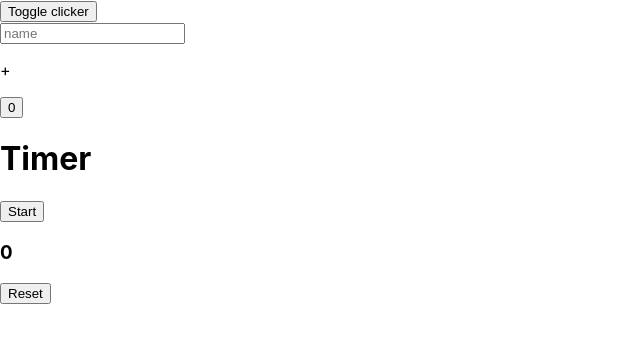
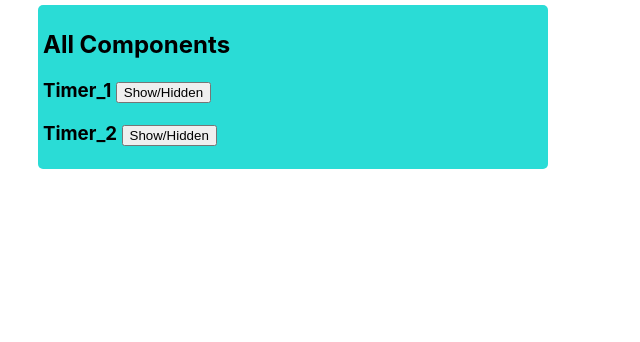
Before and after one commit to AlexanderSipko/react-function, a React (Create React App) app: page / in a window 1280 px wide. Shown: the top 342 px of the page, without its empty margins (0-640 px from the left). Built offline with nearby package versions, Linux system fonts and the light colour scheme.

Commit message:
add style

```diff
--- a/src/App.js
+++ b/src/App.js
@@ -1,22 +1,12 @@
 
-import React, {useState} from "react";
-import Clicker from './components/Clicker'
-import WithRef from './components/Ref'
-// import Timer from './components/Timer'
-import TimerF from './components/TimerHouck'
+import React from "react";
+import RenderList from './components/RenderList'
 
 function App() {
 
-  const [isClicker, setClicker]= useState(false);
-
-
   return (
     <div className="App">
-      <button onClick={() => setClicker(!isClicker)}>Toggle clicker</button>
-      {isClicker && <Clicker/>}
-      <WithRef />
-      {/* <Timer/> */}
-      <TimerF/>
+      <RenderList/>
     </div>
   );
 }
--- a/src/components/Clicker.jsx
+++ /dev/null
@@ -1,37 +0,0 @@
-
-import React, {useState, useEffect} from "react";
-
-function Clicker() {
-  // const firstRenderRef = useRef(true);
-  const [count, setCount] = useState(0);
-
-  const increment = () => {
-    setCount(count+1)
-  }
-
-  const decrement = () => {
-    setCount(count-1)
-  }
-
-  useEffect(() => {
-    //данная зависимость позволяет исключить двойной вызов useEffect
-    // if (firstRenderRef.current){
-    //   firstRenderRef.current = false;
-    //   return;
-    // }
-    console.log('Hello useEffect', count);
-
-    return () => console.log('Goodbye')
-  }, [count]);
-
-  return (
-    <div className="Clicker">
-      <h1>Start Learn Function React</h1>
-        <button onClick={increment}> + </button>
-          <span style={{display:'inline-block', margin:'0 0.5rem'}}>{count}</span>
-        <button onClick={decrement}> - </button>
-    </div>
-  );
-}
-
-export default Clicker;
--- a/src/components/Ref.jsx
+++ /dev/null
@@ -1,28 +0,0 @@
-import React from "react";
-
-const WithRef = () => {
-    const inputEl = React.useRef(null)
-    // const numRef = React.useRef(0)
-    const [inValue, setValue] = React.useState('')
-    const [numRefValue, setnumRefValue] = React.useState(0)
-
-    const handleChange = () => {
-        setValue(inputEl.current.value)
-    }
-
-    const handleClick = () => {
-        setnumRefValue(numRefValue*1 + 1);
-    }
-
-    return (
-        <div>
-            <input onChange={handleChange} placeholder="name" ref={inputEl}/>
-            <p>+ {inValue}</p>
-
-            <button onClick={handleClick}>{numRefValue}</button>
-        </div>
-    )
-}
-
-
-export default WithRef
--- /dev/null
+++ b/src/components/RenderList.jsx
@@ -0,0 +1,37 @@
+import React from "react";
+import TimerF from "./Timer"
+
+function RenderComponents () {
+    const allComponents = [{
+        'key':'1', 'component':<TimerF/>, 'name':'Timer_1'
+    },{
+        'key':'2', 'component':<TimerF/>, 'name':'Timer_2'
+    }];
+
+    const [hidden, setHidden] = React.useState(false)
+    const [key, setKey] = React.useState(null)
+
+    function heandlerHidden(key) {
+        setHidden(!hidden)
+        setKey(key)
+    }
+
+    return (
+        <div className="RenderList">
+            <h2>All Components</h2>
+            { allComponents.map((item) =>
+                <div key={item.key}>
+                    <h3>{item.name} <button onClick={() => heandlerHidden(item.key) }>Show/Hidden</button> </h3>
+                    { (hidden && key === item.key)? (
+                        <div className="componentsShow">{item.component}</div>
+                        ):
+                        ''
+                    }
+                </div>
+                )
+            }
+        </div>
+    )
+}
+
+export default RenderComponents
--- a/src/components/Timer.jsx
+++ b/src/components/Timer.jsx
@@ -1,58 +1,53 @@
-import React from 'react';
 
-export default class Timer extends React.Component {
+import React from "react"
 
-    state = {
-        calculate:0,
-        isCounting:false
+function getDefaultValue() {
+    const userCount = localStorage.getItem('count');
+    return userCount? +userCount: 0;
+}
+
+function TimerF () {
+
+    const [seconds, setSeconds] = React.useState(getDefaultValue())
+    const [isActive, setIsActive] = React.useState(false)
+
+    function toggleActive() {
+        setIsActive(!isActive)
     }
 
-    componentDidMount() {
-        const userCount = localStorage.getItem('count');
-        if (userCount) this.setState({ calculate: +userCount });
+    function reset() {
+        setIsActive(false)
+        setSeconds(0)
     }
 
-    componentDidUpdate() {
-        localStorage.setItem('count', this.state.calculate);
-    }
+    React.useEffect(() => {
+        let idInterval = null;
+        if (isActive) {
+            idInterval = setInterval(() => {
+                setSeconds(seconds => +seconds + 1);
+            }, 1000)
+        } else if (!isActive) {
+            clearInterval(idInterval)
+        }
+        return () => clearInterval(idInterval)
+    }, [isActive])
 
-    componentWillUnmount() {
-        clearInterval(this.counterId);
-        this.handlerStop();
-    }
+    React.useEffect(() => {
+        localStorage.setItem('count', seconds);
+    }, [seconds])
 
-    handlerStart = () => {
-        clearInterval(this.counterId );
+    return (
+        <div>
+            {isActive? (
+                <button onClick={toggleActive} >Stop</button>
+            ):(
+                <button onClick={toggleActive} >Start</button>
+            )}
+            <span className="timerSpan">{ seconds }</span>
+            <button onClick={reset} >Reset</button>
+        </div>
+    )
+}
 
-        this.setState({isCounting:!this.state.isCounting});
 
-        this.counterId =  setInterval(() => {
-            this.setState({calculate: this.state.calculate + 1})
-        }, 1000);
-    }
-
-    handlerStop = () => {
-        this.setState({isCounting:!this.state.isCounting});
-        clearInterval(this.counterId )
-    }
-
-    handlerReset = () => {
-        clearInterval(this.counterId )
-        this.setState({calculate: 0})
-    }
-
-    render() {
-        return (
-            <div className="Timer">
-                <h1>React Timer</h1>
-                { this.state.isCounting? (
-                    <button onClick={ this.handlerStop } >Stop</button>
-                ):(
-                    <button onClick={ this.handlerStart } >Start</button>
-                )}
-                <p>{ this.state.calculate }</p>
-                <button onClick={ this.handlerReset } >Reset</button>
-            </div>
-        );
-    }
-}
+export default TimerF
--- a/src/components/TimerHouck.jsx
+++ /dev/null
@@ -1,54 +0,0 @@
-
-import React from "react"
-
-function getDefaultValue() {
-    const userCount = localStorage.getItem('count');
-    return userCount? +userCount: 0;
-}
-
-function TimerF () {
-
-    const [seconds, setSeconds] = React.useState(getDefaultValue())
-    const [isActive, setIsActive] = React.useState(false)
-
-    function toggleActive() {
-        setIsActive(!isActive)
-    }
-
-    function reset() {
-        setIsActive(false)
-        setSeconds(0)
-    }
-
-    React.useEffect(() => {
-        let idInterval = null;
-        if (isActive) {
-            idInterval = setInterval(() => {
-                setSeconds(seconds => +seconds + 1);
-            }, 1000)
-        } else if (!isActive) {
-            clearInterval(idInterval)
-        }
-        return () => clearInterval(idInterval)
-    }, [isActive])
-
-    React.useEffect(() => {
-        localStorage.setItem('count', seconds);
-    }, [seconds])
-
-    return (
-        <div>
-            <h1>Timer</h1>
-            {isActive? (
-                <button onClick={toggleActive} >Stop</button>
-            ):(
-                <button onClick={toggleActive} >Start</button>
-            )}
-            <h3>{ seconds }</h3>
-            <button onClick={reset} >Reset</button>
-        </div>
-    )
-}
-
-
-export default TimerF
--- a/src/index.css
+++ b/src/index.css
@@ -11,3 +11,26 @@ code {
   font-family: source-code-pro, Menlo, Monaco, Consolas, 'Courier New',
     monospace;
 }
+
+.App {
+  margin: 5px 0px 5px 38px;
+}
+
+.RenderList {
+  max-width: 500px;
+  background-color: rgb(42, 220, 214);
+  padding: 5px;
+  border-radius: 5px;
+}
+
+.componentsShow {
+  text-align: center;
+  background-color: rgb(35, 194, 189);
+  margin-left: 5px;
+  padding: 5px 5px 15px 15px;
+  border-radius: 5px;
+}
+
+.timerSpan {
+  margin: 0 10px 0 10px;
+}
```
